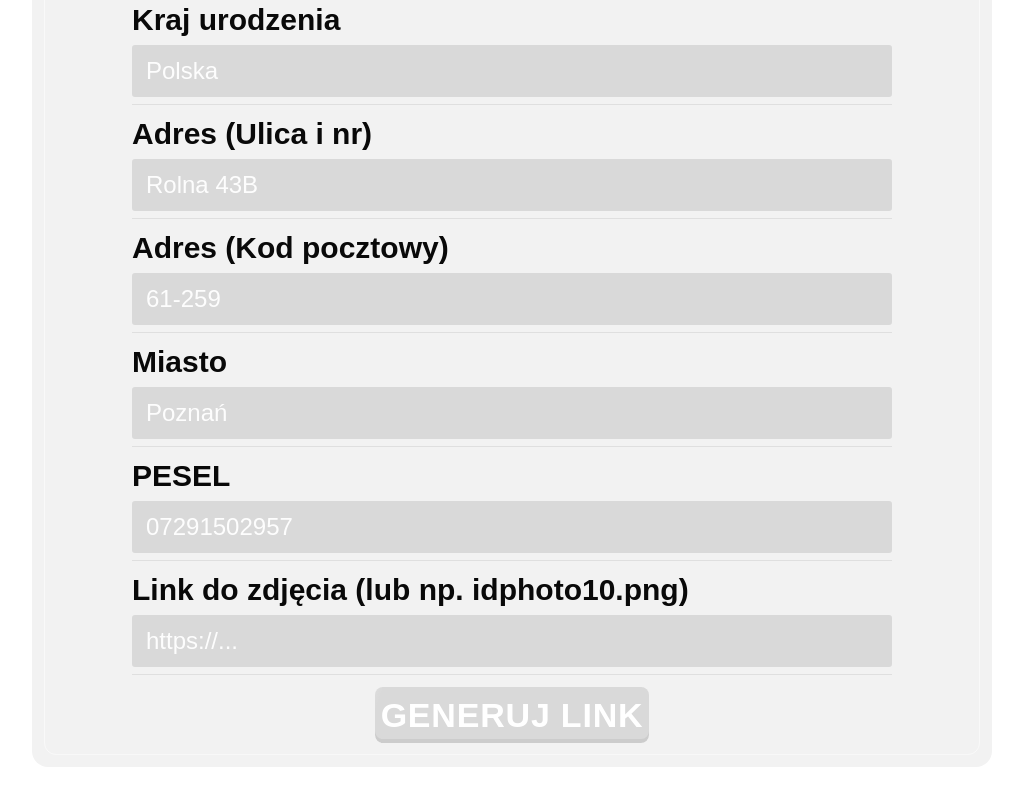
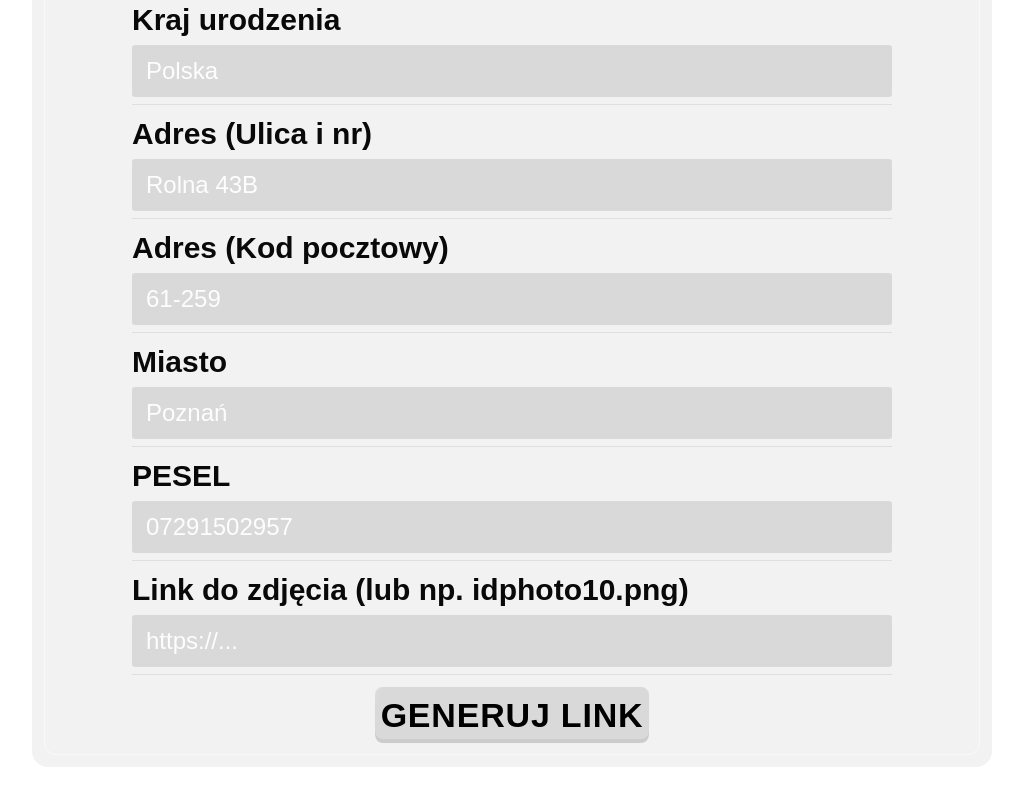
Before and after one commit to karvin44brajan-commits/mTest2, a website: page rfmnbuy/mnvoiqd.html in a window 1280 px wide. Shown: the part 1151-1954 px from the top of the page, without its empty margins (128-1151 px from the left). Drawn offline with Linux system fonts and the light colour scheme.

Commit message:
Change creator input text color to black

```diff
--- a/assets/creator.css
+++ b/assets/creator.css
@@ -3,7 +3,7 @@
   --creator-card: #f2f2f2;
   --creator-text: #090909;
   --creator-input: #d9d9d9;
-  --creator-input-text: #ffffff;
+  --creator-input-text: #000000;
 }
 
 * {
```
